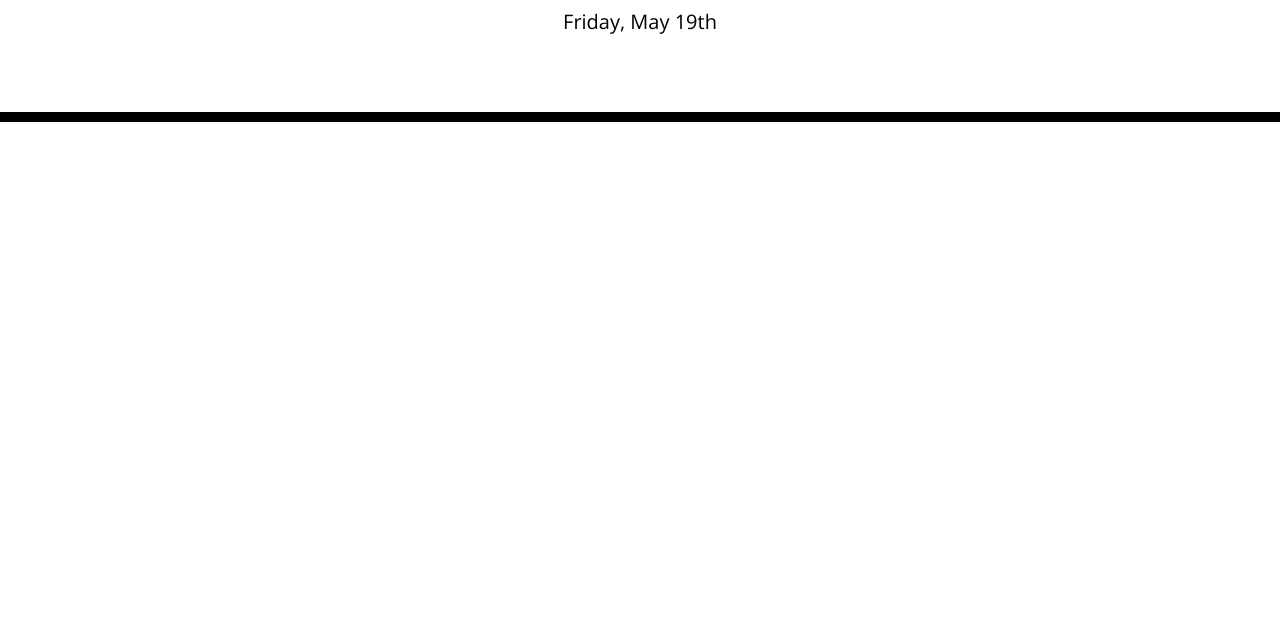
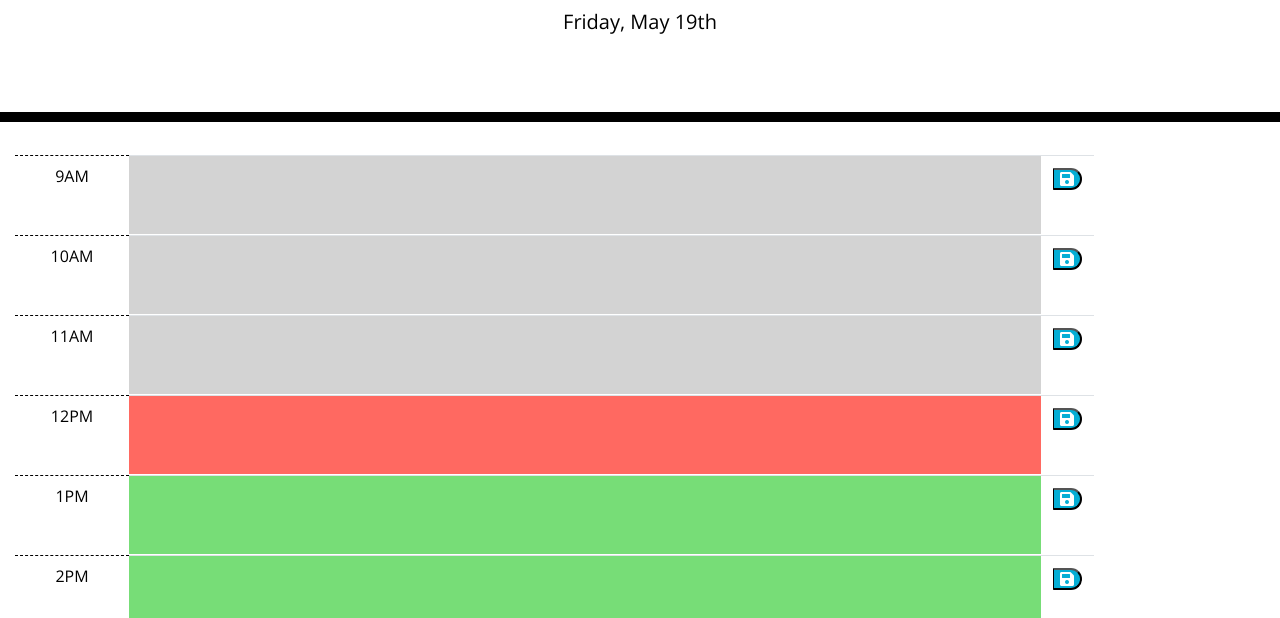
Before and after one commit to mmyleung/M7C-Simple-Calendar-Application, a plain HTML site: page starter/index.html in a window 1280 px wide. Shown: the part 182-800 px from the top of the page. Drawn offline with nearby package versions, Linux system fonts and the light colour scheme.

Commit message:
add class which changes color of the text area depending on time of the day

```diff
--- a/starter/index.html
+++ b/starter/index.html
@@ -31,7 +31,7 @@
     <div class="container">
       <!-- Timeblocks go here -->
     </div>
-    <script src="moment.js"></script>
+    <script>"https://cdnjs.cloudflare.com/ajax/libs/moment.js/2.29.4/moment.min.js"</script>
     <script src="https://cdnjs.cloudflare.com/ajax/libs/jquery/3.2.1/jquery.min.js"></script>
     <script src="https://cdnjs.cloudflare.com/ajax/libs/moment.js/2.24.0/moment.min.js"></script>
     <script src="script.js"></script>
--- a/starter/script.js
+++ b/starter/script.js
@@ -1,4 +1,70 @@
+// Display the current day at the top of the calendar when a user opens the planner.
 //target current day p element
 var dayDisplay = $("#currentDay");
+//store todays date into variable
 var today = moment().format("dddd, MMM Do");
+//display date in current day element
 dayDisplay.text(today);
+
+// Present timeblocks for standard business hours when the user scrolls down.
+//create table dynamically
+//create table and append to div
+var container = $(".container");
+var table = $("<table>").attr("class", "table");
+var tableBody = $("<tbody>").attr("class", "time-block");
+
+//create 3 data cells and append to table row
+var cell = $("<tr>");
+
+//create array of office hours
+var timeArray = [9, 10, 11, 12, 13, 14, 15, 16]
+
+for (let i = 0; i < timeArray.length; i++) {
+//create rows using office hours 9AM - 5PM, append to table
+var row = $("<tr>").attr("class", "row");
+
+
+var inputField = $("<input>").attr("type", "text");
+inputField.attr("class", "input");
+var saveButton = $("<button>").attr("class", "saveBtn fa fa-save");
+//create cell for time
+var timeCell = $("<td>").attr("class", "hour");
+//set text of time cell to array[i]
+timeCell.text(moment(timeArray[i],'H').format('hA'));
+//create cell for input
+var inputCell = $("<td>").attr("contentEditable","true");
+//add input field into input cell
+// inputField.appendTo(inputCell);
+//create cell for save button
+var saveCell = $("<td>");
+//add button into save button cell
+saveButton.appendTo(saveCell);
+timeCell.appendTo(row);
+inputCell.appendTo(row);
+saveCell.appendTo(row);
+
+row.appendTo(tableBody);
+
+if(moment(timeArray[i],'H').isBetween(moment().subtract(1, 'h'), moment())){
+    inputCell.attr("class", "input present");
+} else if(moment(timeArray[i],'H').isBefore(moment())) {
+    inputCell.attr("class", "input past");
+} else if(moment(timeArray[i],'H').isAfter(moment())) {
+    inputCell.attr("class", "input future");
+}
+
+console.log(moment(timeArray[i],'H').isAfter(currentTime));
+
+}
+tableBody.appendTo(table);
+table.appendTo(container);
+// Color-code each timeblock based on past, present, and future when the timeblock is viewed.
+var currentTime = moment('9:00','H:mm');
+console.log(currentTime);
+// Allow a user to enter an event when they click a timeblock.
+
+// Save the event in local storage when the save button is clicked in that timeblock.
+
+// Persist events between refreshes of a page.
+
+console.log(moment('9','H').format('h:mm A'));
--- a/starter/style.css
+++ b/starter/style.css
@@ -25,21 +25,31 @@ textarea {
   white-space: pre-wrap;
 }
 
+.container {
+  margin: 15px;
+  padding: 0;
+  width: 100vw;
+}
 .time-block {
   text-align: center;
   border-radius: 15px;
+  margin: 0;
+  padding: 0;
 }
 
 .row {
   white-space: pre-wrap;
   height: 80px;
   border-top: 1px solid white;
+  width: 100%;
+  margin: 0;
 }
 
 .hour {
   background-color: #ffffff;
   color: #000000;
-  border-top: 1px dashed #000000;
+  border-top: 1px dashed #000000 !important;
+  min-width: 10%;
 }
 
 .past {
@@ -63,9 +73,15 @@ textarea {
   border-bottom-right-radius: 15px;
   background-color: #06aed5;
   color: white;
+  min-width: 40%;
 }
 
 .saveBtn i:hover {
   font-size: 20px;
   transition: all 0.3s ease-in-out;
 }
+
+.input {
+  min-width: 80%;
+  height: 100%;
+}
```
